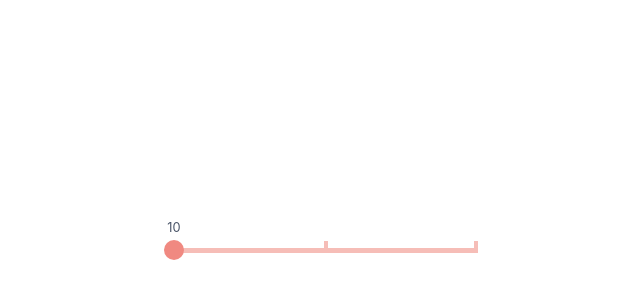
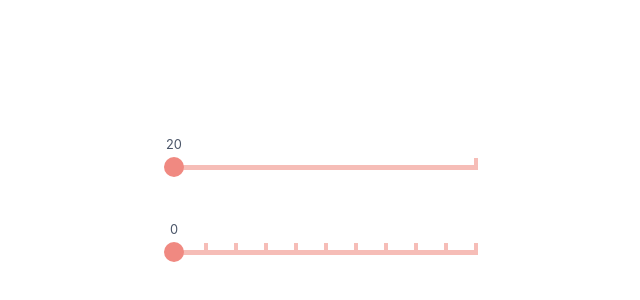
Before and after one commit to alexjohnsv/react-slider, a React (Create React App) app: page / in a window 1280 px wide. Shown: the part 150-450 px from the top of the page, without its empty margins (316-956 px from the left). Built offline with nearby package versions, Linux system fonts and the light colour scheme.

Commit message:
render another slider on the demo page

```diff
--- a/src/App.css
+++ b/src/App.css
@@ -3,4 +3,9 @@
   display: flex;
   justify-content: center;
   min-height: 100vh;
+  flex-direction: column;
 }
+
+.App > div {
+  margin-bottom: 5rem;
+}
--- a/src/App.js
+++ b/src/App.js
@@ -5,7 +5,12 @@ import './App.css';
 function App() {
   return (
     <div className="App">
-      <Slider defaultValue={10} marks={[10,55,100]} />
+      <div>
+        <Slider defaultValue={20} marks={[20,30]} />
+      </div>
+      <div>
+        <Slider defaultValue={0} marks={[0,10,20,30,40,50,60,70,80,90,100]} />
+      </div>
     </div>
   );
 }
```
